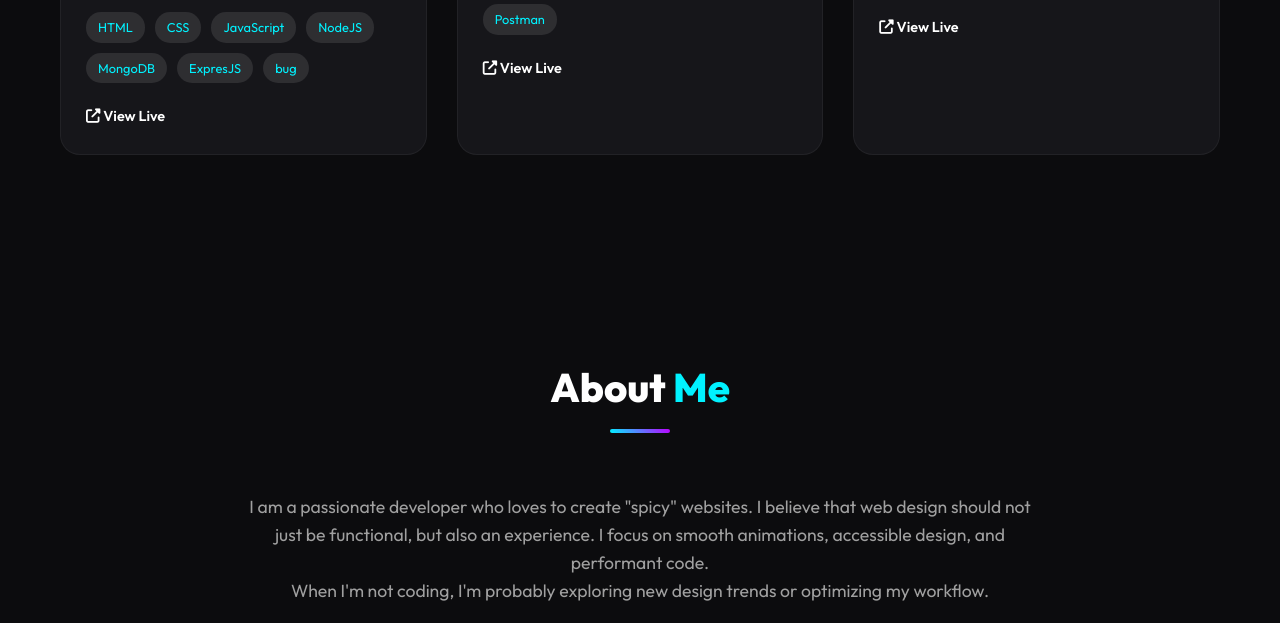
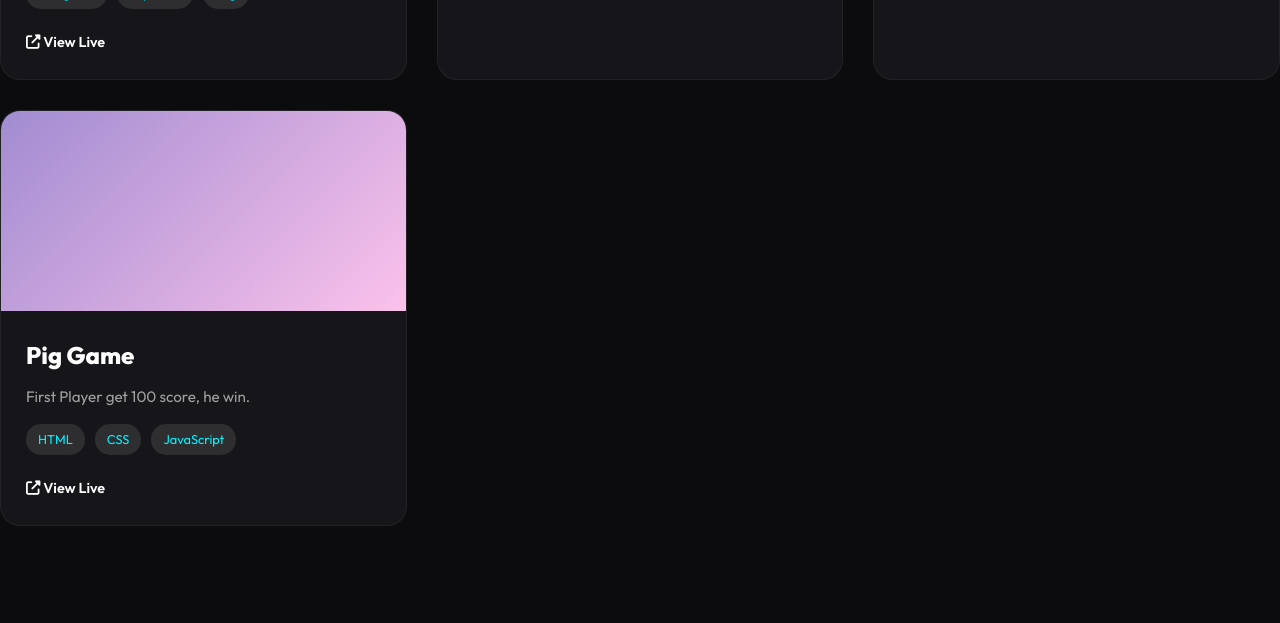
Before and after one commit to OsamaMansour0110/my-portfolio, a website built with Parcel: page index.html in a window 1280 px wide. Shown: the part 1388-2011 px from the top of the page. Built offline with nearby package versions, Linux system fonts and the light colour scheme.

Commit message:
add another project

```diff
--- a/index.html
+++ b/index.html
@@ -59,7 +59,7 @@
     </header>
 
     <section id="projects" class="projects-section">
-      <div class="container">
+      < class="container">
         <h2 class="section-title">
           Personal <span class="accent">Projects</span>
         </h2>
@@ -135,6 +135,28 @@
               >
             </div>
           </div>
+
+          <!-- Project 4 -->
+          <div class="project-card reveal">
+            <div class="project-image">
+              <div class="image-placeholder gradient-3"></div>
+            </div>
+            <div class="project-info">
+              <h3>Pig Game</h3>
+              <p>First Player get 100 score, he win.</p>
+              <div class="tech-stack">
+                <span>HTML</span>
+                <span>CSS</span>
+                <span>JavaScript</span>
+              </div>
+              <a
+                href="https://pig-game-gamma-rosy.vercel.app/"
+                class="project-link"
+                ><i class="fas fa-external-link-alt"></i> View Live</a
+              >
+            </div>
+          </div>
+
         </div>
       </div>
     </section>
```
